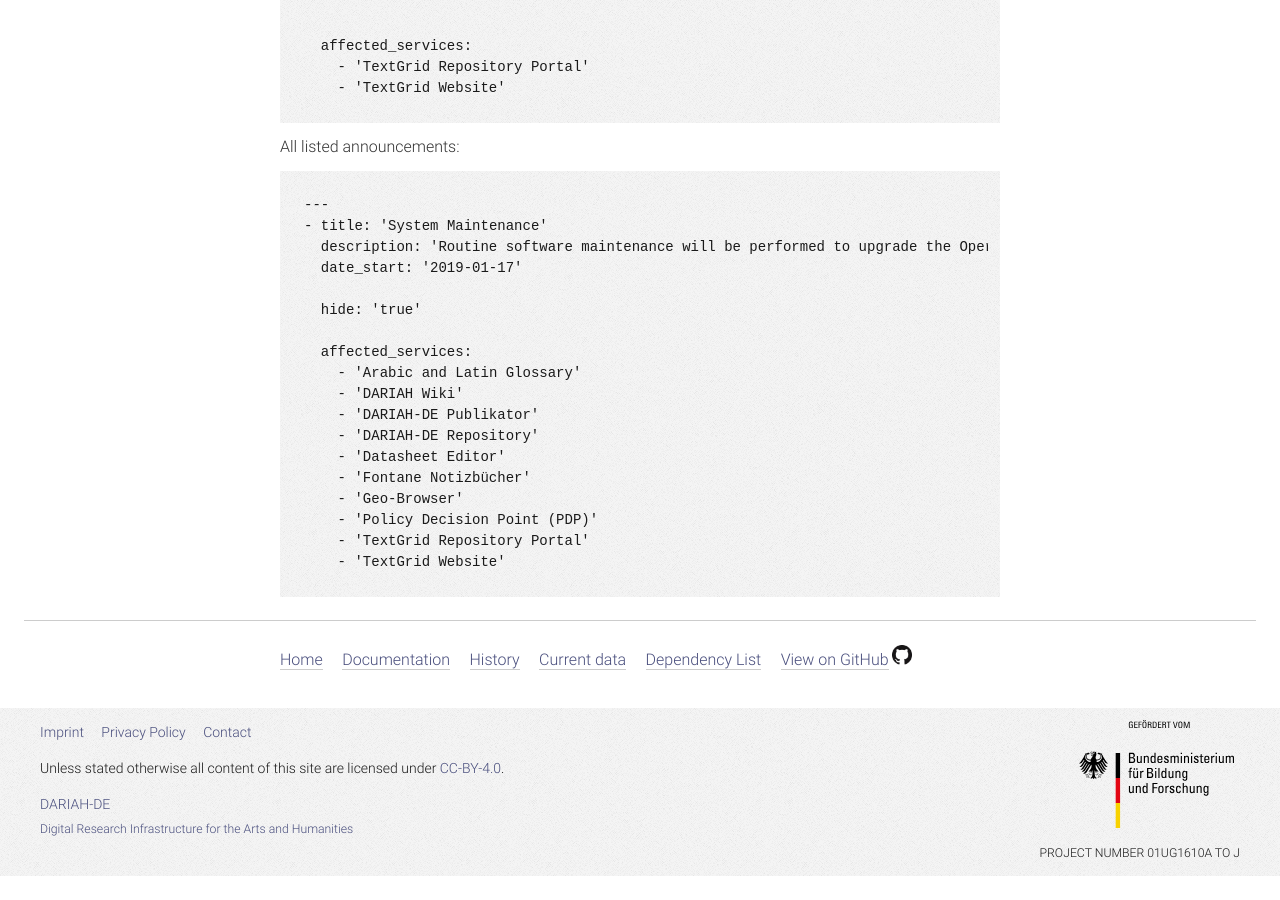
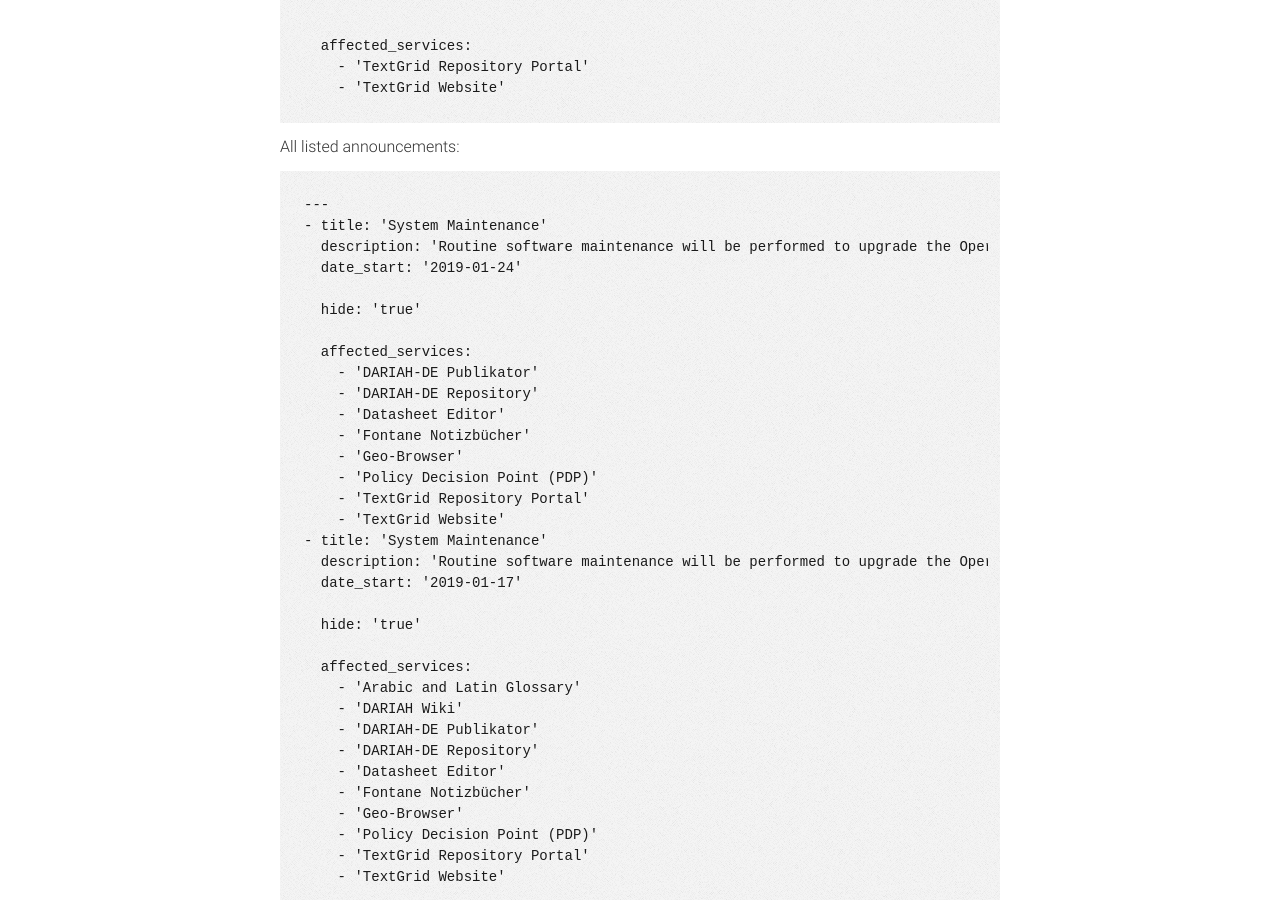
Before and after one commit to DARIAH-DE/status, a Jekyll site: the page built from currentdata.md, in a window 1280 px wide and 900 px high, scrolled down 315 px. Built offline with Jekyll 4.4.1, drawn with Linux system fonts in a browser that asks for light colours; our own code applies the rules of GitHub Pages for plain Markdown files; before the commit the page ends 1191 px from its top, so only the background shows below that.

Commit message:
Wartung 24.01.

```diff
--- a/_data/announcements.yaml
+++ b/_data/announcements.yaml
@@ -1,4 +1,14 @@
 ---
+- title: 'System Maintenance'
+  date_start: '2019-01-24'
+  date_end:
+  hide: true
+  description: 'Routine software maintenance will be performed to upgrade the Operating System of {pdp, voyant, icinga}.de.dariah.eu. This is expected to last from 15-19 CET.'
+  affected:
+    - '/servers/ref'
+    - '/servers/repository-de-dariah-eu'
+    - '/servers/res'
+    - '/services/pdp'
 - title: 'System Maintenance'
   date_start: '2019-01-17'
   date_end:
```
